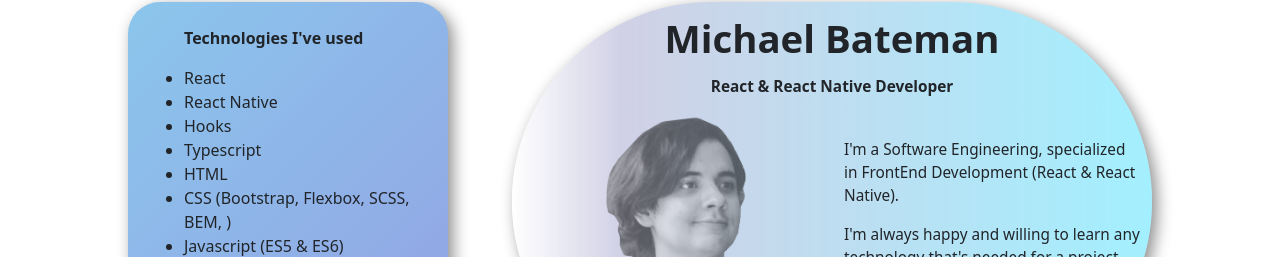
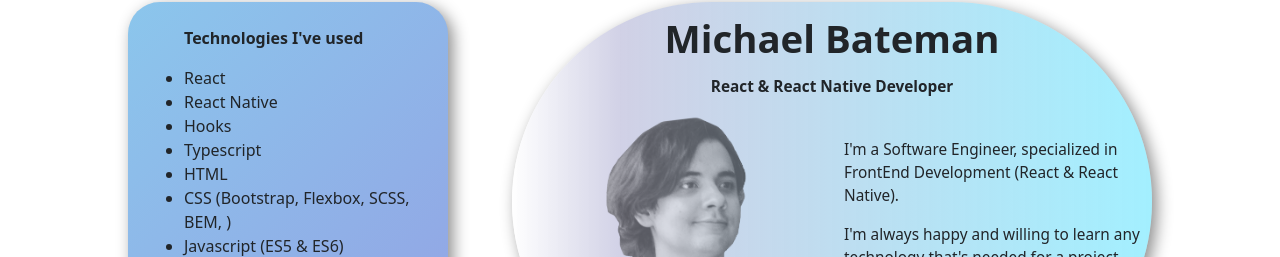
Before and after one commit to MikeNotu/front-portfolio, a React (Create React App) app: page / in a window 1280 px wide. Shown: the part 147-404 px from the top of the page. Built offline with nearby package versions, Linux system fonts and the light colour scheme.

Commit message:
Typo fix

```diff
--- a/src/components/Jumbotron.tsx
+++ b/src/components/Jumbotron.tsx
@@ -27,7 +27,7 @@ const Jumbotron: React.FC = () => {
           </div>
           <div className="col-sm jumbotron__description">
             <p className="jumbotron__description--sec2">
-              {`I'm a Software Engineering, specialized in FrontEnd
+              {`I'm a Software Engineer, specialized in FrontEnd
         Development (React & React Native).`}
             </p>
             <p className="jumbotron__description--sec2">
```
